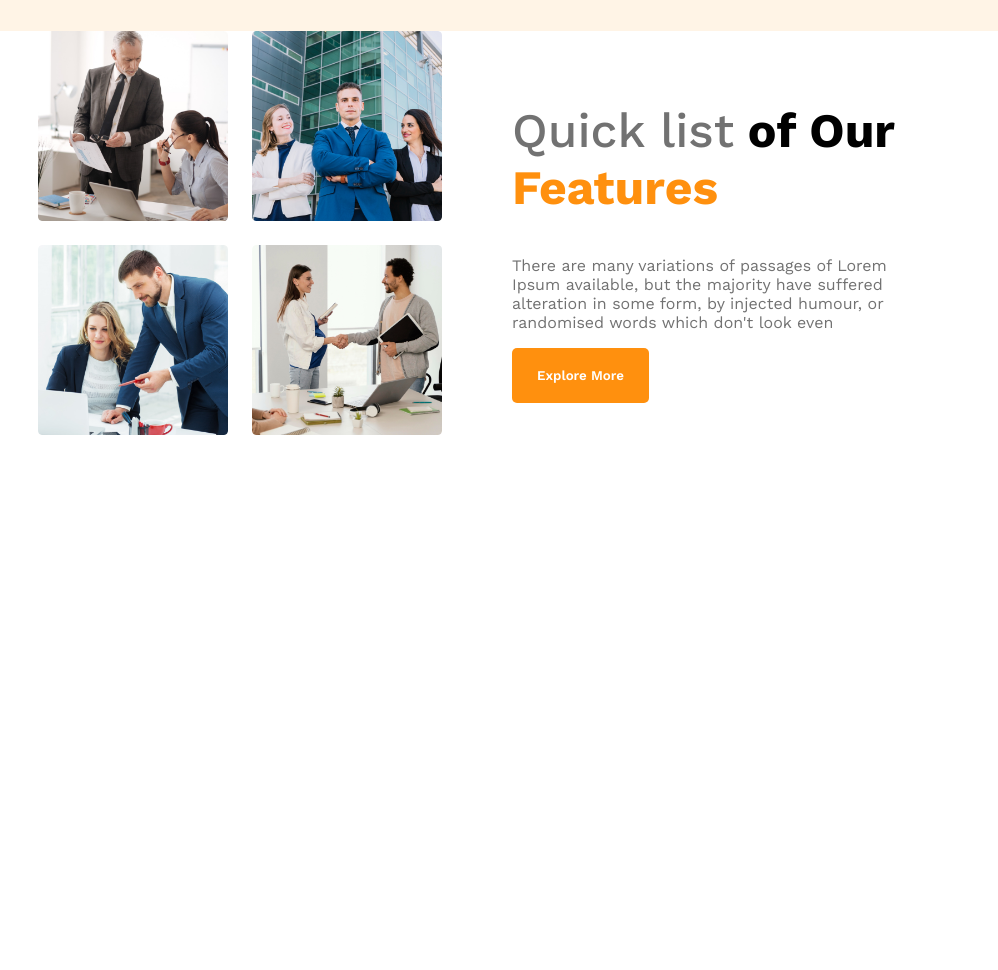
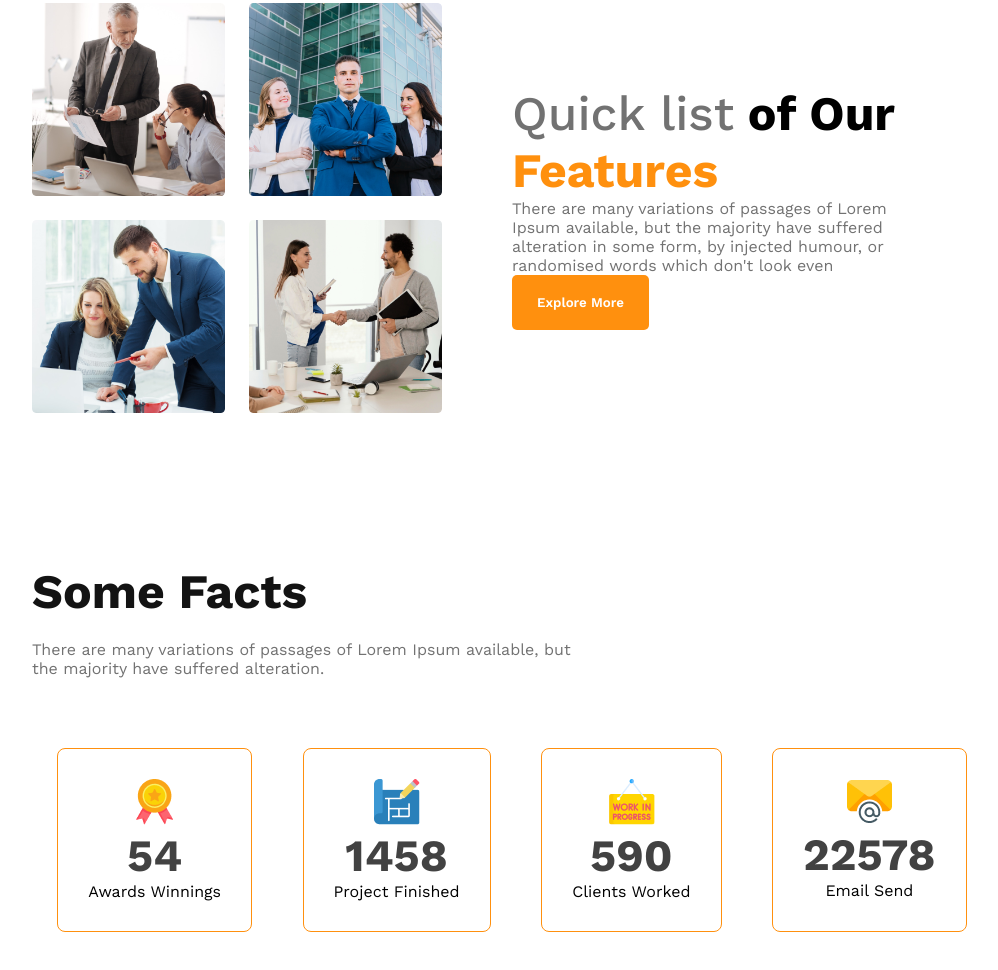
Before and after one commit to shuvo339/G3-architects-landing-page, a plain HTML site: page index.html in a window 1280 px wide. Shown: the part 982-1952 px from the top of the page, without its empty margins (128-1126 px from the left). Before the commit the page ends 1425 px from the top, so only its background shows below. Drawn offline with nearby package versions, Linux system fonts and the light colour scheme.

Commit message:
Facts section added

```diff
--- a/index.html
+++ b/index.html
@@ -13,7 +13,7 @@
     <!-- header start -->
     <header>
         <nav>
-            <h3 class="nav-title">G3 Architects</h3>
+            <h3 class="section-title">G3 Architects</h3>
             <ul>
                 <li><a href="">Home</a></li>
                 <li><a href="">About</a></li>
@@ -25,7 +25,7 @@
         <div class="banner">
             <div class="banner-content">
                 <h1 class="banner-title">Brand New Group of Architects</h1>
-                <p class="banner-description">There are many variations of passages of Lorem Ipsum available, but the majority have suffered alteration in some form, by injected humour, or randomised words which don't look even</p>
+                <p class="text-gray">There are many variations of passages of Lorem Ipsum available, but the majority have suffered alteration in some form, by injected humour, or randomised words which don't look even</p>
                 <button class="btn">Explore More</button>
             </div>
 
@@ -45,8 +45,40 @@
 
             <div class="teams-text">
                 <h1 class="teams-title"><span class="quick-list">Quick list</span> <span class="our">of Our</span><span class="text-features"> Features</span></h1>
-                <p class="teams-description">There are many variations of passages of Lorem Ipsum available, but the majority have suffered alteration in some form, by injected humour, or randomised words which don't look even</p>
+                <p class="text-gray">There are many variations of passages of Lorem Ipsum available, but the majority have suffered alteration in some form, by injected humour, or randomised words which don't look even</p>
                 <button class="btn">Explore More</button>
+            </div>
+        </section>
+
+        <section class="features">
+
+        </section>
+
+        <section class="facts">
+            <h3 class="section-title">Some Facts</h3>
+            <p class="text-gray facts-description">There are many variations of passages of Lorem Ipsum available, but the majority have suffered alteration.</p>
+            <div class="facts-card-container">
+
+                <div class="card">
+                    <img src="./images/icons/ribon.png" alt="">
+                    <h2 class="card-stat">54</h2>
+                    <p class="card-title">Awards Winnings</p>
+                </div>
+                <div class="card">
+                    <img src="./images/icons/projects.png" alt="">
+                    <h2 class="card-stat">1458</h2>
+                    <p class="card-title">Project Finished</p>
+                </div>
+                <div class="card">
+                    <img src="./images/icons/customers.png" alt="">
+                    <h2 class="card-stat">590</h2>
+                    <p class="card-title">Clients Worked</p>
+                </div>
+                <div class="card">
+                    <img src="./images/icons/email.png" alt="">
+                    <h2 class="card-stat">22578</h2>
+                    <p class="card-title">Email Send</p>
+                </div>
             </div>
         </section>
         <!-- team section end -->
--- a/styles/style.css
+++ b/styles/style.css
@@ -1,6 +1,7 @@
 *{
    font-family: 'Work Sans', sans-serif;
-
+    margin: 0;
+    padding: 0;
 }
 .btn{
     border-radius: 5px;
@@ -11,6 +12,14 @@
     font-weight: 600;
     cursor: pointer;
 }
+.text-gray{
+    color: #727272;
+}
+.section-title{
+    color:#131313;
+    font-size: 3rem                              ;
+    font-weight: 700;
+}
 /* header styles */
 header{
     background: rgba(255, 144, 14, 0.10);
@@ -20,12 +29,9 @@ nav {
     display: flex;
     justify-content: space-between;
     align-items: center;
+    padding: 50px;
 }
-.nav-title{
-    color:#131313;
-    font-size: 3rem                              ;
-    font-weight: 700;
-}
+
 nav > ul {
     display: flex;
 }
@@ -51,10 +57,6 @@ nav li a{
     font-weight: 700;
     color:#131313;
 }
-.banner-description{
-    color: #727272;
-    font-weight: 400;
-}
 .banner img{
     margin-top: 20px;
     width: 100%;
@@ -63,7 +65,7 @@ nav li a{
 main{
     max-width: 1440px;
     width:75%;
-    margin: 0 auto;
+    margin: 70px auto;
 }
 .teams-container{
     display: flex;
@@ -94,13 +96,28 @@ main{
     color: #FF900E;
     font-weight: 700;
 }
-.teams-description{
-    color: #727272;
-}
 
-
-
-
+ .features{
+    margin-bottom: 150px;
+ }
+ .facts-card-container .card{
+    border-radius: 8px;
+    border: 1px solid #FF900E;
+    text-align: center;
+    padding: 30px;
+ }
+ .facts-card-container{
+    display: flex;
+    justify-content: space-around;
+ }
+ .facts-card-container .card-stat{
+    font-size: 2.8rem;
+    color: #424242;
+ }
+ .facts .facts-description{
+    padding: 20px 0px 70px;
+    max-width: 540px;
+ }
 
 /* responsive styles */
 /* mobile device */
@@ -108,10 +125,16 @@ main{
     header{
         padding: 20px;
     }
-    nav{
+    nav, .teams-container{
         flex-direction: column;
     }
-
+    main, .teams-text, .teams-images{
+        width: 100%;
+        padding: 20px;
+    }
+    .teams-images{
+        grid-template-columns: 1fr;
+    }
 }
 
 /* tablet devices */
@@ -122,5 +145,12 @@ main{
     nav{
         flex-direction: column;
     }
+    .teams-container{
+        flex-direction: column-reverse;
+    }
+    main, .teams-text, .teams-images{
+        width: 96%;
+
+    }
 
 }
```
